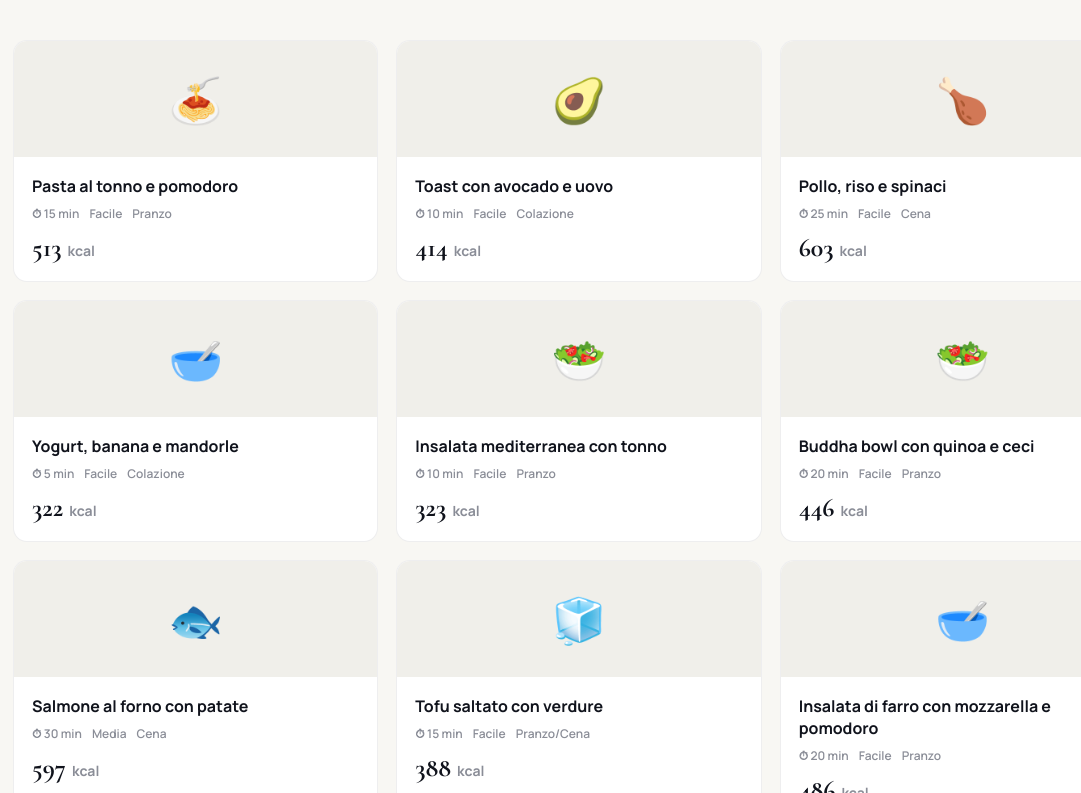
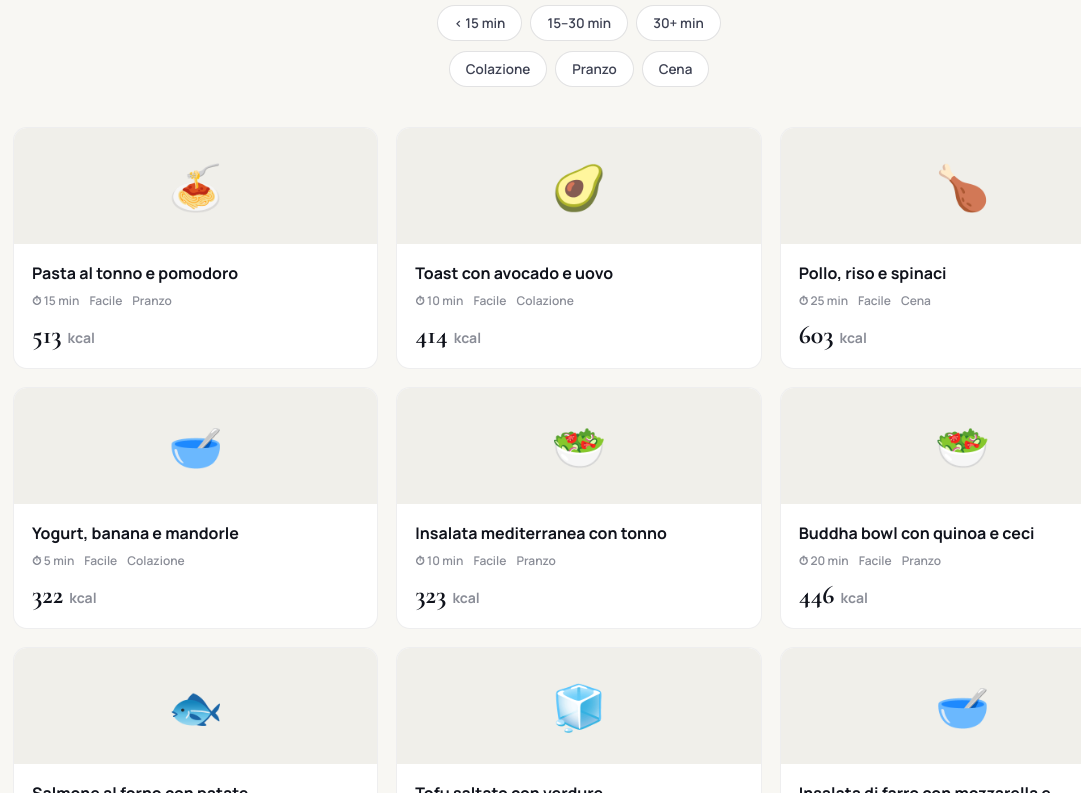
Before and after one commit to davidepalu94/gustoscopio, a React (Vite) app: page /ricette in a window 1280 px wide. Shown: the part 487-1280 px from the top of the page, without its empty margins (61-1142 px from the left). Built offline with nearby package versions, Linux system fonts and the light colour scheme.

Commit message:
Add files via upload

```diff
--- a/src/pages/RecipesPage.jsx
+++ b/src/pages/RecipesPage.jsx
@@ -18,6 +18,7 @@ const TIME_BUCKETS = [
 const CATEGORIES = ['Colazione', 'Pranzo', 'Cena'];
 
 export default function RecipesPage() {
+  const [query, setQuery] = useState('');
   const [kcalFilter, setKcalFilter] = useState(null);
   const [timeFilter, setTimeFilter] = useState(null);
   const [categoryFilter, setCategoryFilter] = useState(null);
@@ -28,6 +29,7 @@ export default function RecipesPage() {
   );
 
   const filtered = recipesWithTotals.filter((r) => {
+    if (query.trim() && !r.name.toLowerCase().includes(query.trim().toLowerCase())) return false;
     if (kcalFilter && !KCAL_BUCKETS.find((b) => b.id === kcalFilter).test(r.totals.kcal)) return false;
     if (timeFilter && !TIME_BUCKETS.find((b) => b.id === timeFilter).test(r.time)) return false;
     if (categoryFilter && r.category !== categoryFilter) return false;
@@ -44,6 +46,17 @@ export default function RecipesPage() {
           <Link to="/apri-il-frigo" className="ghost-link-btn" style={{ display: 'inline-flex', marginTop: 18 }}>
             🧊 Non sai cosa cucinare? Apri il frigo →
           </Link>
+        </div>
+
+        <div className="search-wrap" style={{ marginTop: 0, marginBottom: 24 }}>
+          <div className="search-box">
+            <span>🔎</span>
+            <input
+              placeholder="Cerca una ricetta..."
+              value={query}
+              onChange={(e) => setQuery(e.target.value)}
+            />
+          </div>
         </div>
 
         <div className="recipe-filters">
@@ -72,7 +85,9 @@ export default function RecipesPage() {
 
         {filtered.length === 0 ? (
           <div style={{ textAlign: 'center', color: '#8a8d97', padding: '40px 0' }}>
-            Nessuna ricetta corrisponde a questi filtri. Prova a rimuoverne qualcuno.
+            {query.trim()
+              ? `Nessuna ricetta corrisponde a "${query}". Prova un altro termine o rimuovi qualche filtro.`
+              : 'Nessuna ricetta corrisponde a questi filtri. Prova a rimuoverne qualcuno.'}
           </div>
         ) : (
           <div className="recipe-grid">
--- a/src/recipes.js
+++ b/src/recipes.js
@@ -1731,6 +1731,119 @@ export const RECIPES = [
     steps: [
       'Spalma l\'hummus sulle gallette.',
       'Completa con il pomodoro a pezzetti.',
+    ],
+  },
+  {
+    id: 'crackers-magretti-parmigiano',
+    name: 'Crackers Galbusera Magretti con Parmigiano',
+    emoji: '🍘',
+    description: 'Uno snack pratico e sazio, senza bisogno di cucinare nulla.',
+    category: 'Snack',
+    tags: ['veloce', 'proteico'],
+    time: 2,
+    difficulty: 'Facile',
+    baseServings: 1,
+    ingredients: [
+      { foodId: 'crackers-galbusera-magretti', grams: 25 },
+      { foodId: 'parmigiano', grams: 20 },
+    ],
+    steps: [
+      'Sgranocchia i crackers (1 pacchetto, circa 4 gallette) insieme al Parmigiano a scaglie.',
+    ],
+  },
+  {
+    id: 'kefir-pro-banana',
+    name: 'Kefir PRO con banana',
+    emoji: '🥛',
+    description: 'Lo snack più veloce possibile: due ingredienti, zero preparazione.',
+    category: 'Snack',
+    tags: ['veloce', 'proteico'],
+    time: 2,
+    difficulty: 'Facile',
+    baseServings: 1,
+    ingredients: [
+      { foodId: 'kefir-pro-high-protein', grams: 250 },
+      { foodId: 'banana', grams: 100 },
+    ],
+    steps: [
+      'Versa il kefir in un bicchiere.',
+      'Affetta la banana e aggiungila, oppure sgranocchiala a parte.',
+    ],
+  },
+  {
+    id: 'bresaola-grana-rucola',
+    name: 'Bresaola con grana e rucola',
+    emoji: '🥩',
+    description: 'Il classico antipasto italiano, qui come snack proteico veloce.',
+    category: 'Snack',
+    tags: ['veloce', 'proteico', 'leggero'],
+    time: 3,
+    difficulty: 'Facile',
+    baseServings: 1,
+    ingredients: [
+      { foodId: 'bresaola', grams: 80 },
+      { foodId: 'parmigiano', grams: 15 },
+      { foodId: 'rucola', grams: 30 },
+    ],
+    steps: [
+      'Disponi le fette di bresaola su un piatto.',
+      'Completa con rucola e scaglie di Parmigiano.',
+    ],
+  },
+  {
+    id: 'tonno-gallette-riso',
+    name: 'Tonno con gallette di riso',
+    emoji: '🐟',
+    description: 'Snack proteico e leggero, pronto in un minuto.',
+    category: 'Snack',
+    tags: ['veloce', 'proteico', 'leggero'],
+    time: 2,
+    difficulty: 'Facile',
+    baseServings: 1,
+    ingredients: [
+      { foodId: 'tonno', grams: 80 },
+      { foodId: 'gallette-riso', grams: 20 },
+    ],
+    steps: [
+      'Scola il tonno e sgranocchialo insieme alle gallette di riso.',
+    ],
+  },
+  {
+    id: 'uovo-sodo-gallette-mais',
+    name: 'Uovo sodo con gallette di mais',
+    emoji: '🥚',
+    description: 'Uno snack semplice, comodo anche da preparare in anticipo.',
+    category: 'Snack',
+    tags: ['veloce', 'proteico'],
+    time: 8,
+    difficulty: 'Facile',
+    baseServings: 1,
+    ingredients: [
+      { foodId: 'uova', grams: 100 },
+      { foodId: 'gallette-mais', grams: 20 },
+    ],
+    steps: [
+      'Lessa le uova per 8-9 minuti, poi raffreddale sotto acqua corrente e sgusciale.',
+      'Servi con le gallette di mais.',
+    ],
+  },
+  {
+    id: 'yogurt-hipro-noci',
+    name: 'Yogurt HiPRO con noci',
+    emoji: '🥛',
+    description: 'Cremoso e croccante insieme, pronto in un minuto.',
+    category: 'Snack',
+    tags: ['veloce', 'proteico'],
+    time: 2,
+    difficulty: 'Facile',
+    baseServings: 1,
+    ingredients: [
+      { foodId: 'yogurt-hipro-danone', grams: 150 },
+      { foodId: 'noci', grams: 15 },
+    ],
+    steps: [
+      'Versa lo yogurt in una ciotola.',
+      'Completa con le noci sopra.',
     ],
   },
 ];
```
Also changed, not shown: 1 other file (tests, documents, lock files or other folders).
